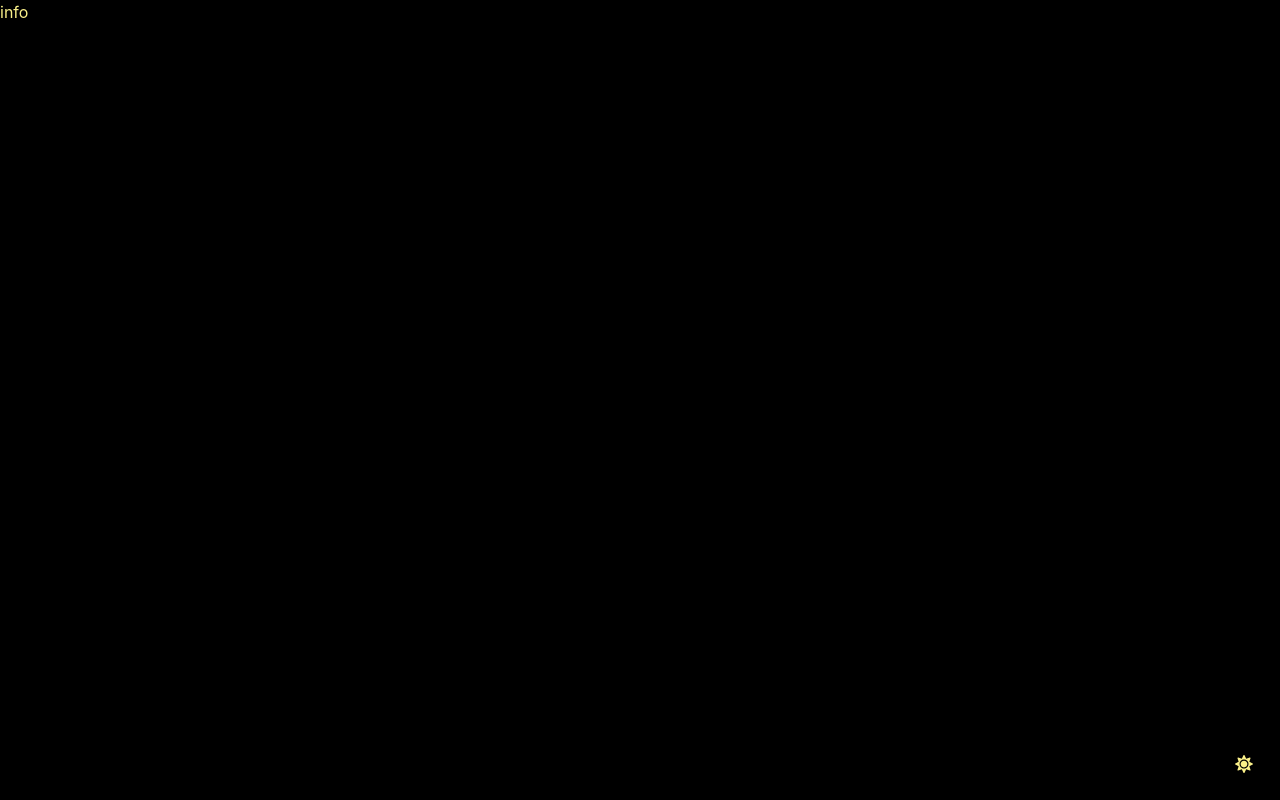
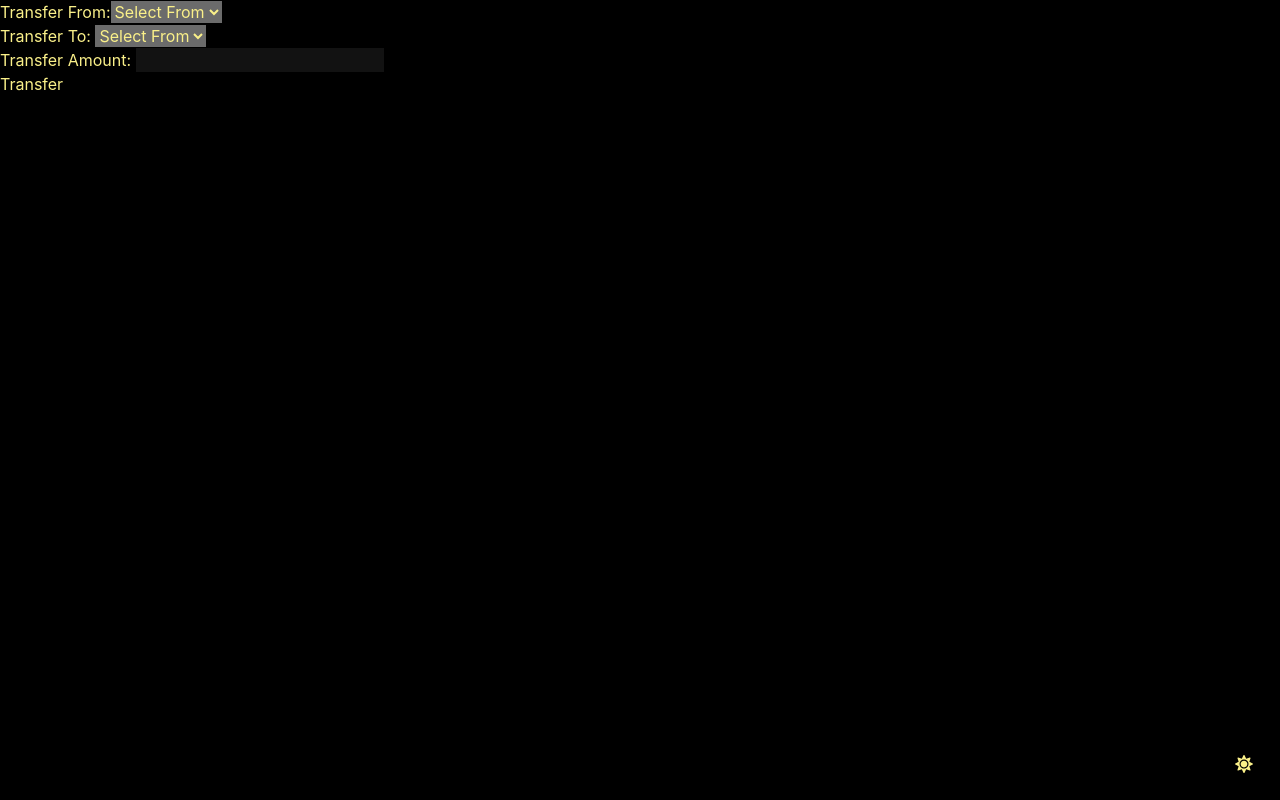
Before and after one commit to ShahadatAnik/extreme-riders-game--client, a React (Create React App) app: page /info in a window 1280 px wide. Built offline with nearby package versions, Linux system fonts and the light colour scheme.

Commit message:
transaction added

```diff
--- a/src/components/info.jsx
+++ b/src/components/info.jsx
@@ -1,5 +1,62 @@
-import React from 'react';
+import React, { useEffect, useState } from 'react';
+import Axios from 'axios';
 
-export default function info() {
-  return <div>info</div>;
+export default function Info() {
+  const [transferFrom, setTransferFrom] = useState();
+  const [transferTo, setTransferTo] = useState();
+  const [transferAmount, setTransferAmount] = useState(0);
+
+  const transfer_coin = () => {
+    if(transferFrom == 1 && transferTo == 2){
+      Axios.post('http://localhost:3001/api/transfer_coin_from_player1', {
+        transfer_amount: transferAmount
+      }).then((response) => {
+        console.log(response);
+      });
+      alert('Transfer Successful');
+    }
+    else if(transferFrom == 2 && transferTo == 1){
+      Axios.post('http://localhost:3001/api/transfer_coin_from_player2', {
+        transfer_amount: transferAmount
+      }).then((response) => {
+        console.log(response);
+      });
+      alert('Transfer Successful');
+    }
+    else{
+      console.log('Invalid Transfer');
+      alert('Transfer Failed');
+    }
+
+  };
+
+  return <div>
+    <div>
+    Transfer From:
+    <select name="from" onChange={(e)=>{
+                  setTransferFrom(e.target.value)}}>
+      <option value="0">Select From</option>
+      <option value="1">Player 1</option>
+      <option value="2">Player 2</option>
+    </select>
+    </div>
+    <div>
+    Transfer To: <select name="to" onChange={(e)=>{
+                  setTransferTo(e.target.value)}}>
+      <option value="0">Select From</option>
+      <option value="1">Player 1</option>
+      <option value="2">Player 2</option>
+    </select>
+    </div>
+    <div>
+    Transfer Amount: <input type='number' onChange={(e)=>{
+                  setTransferAmount(e.target.value)
+                }}></input>
+    </div>
+
+    <button onClick={()=>{
+      transfer_coin()}}>Transfer</button>
+
+
+    </div>;
 }
```
